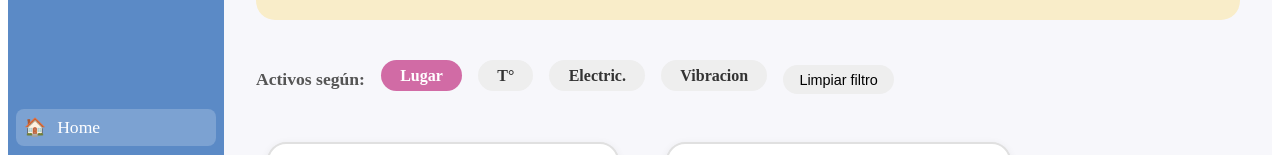
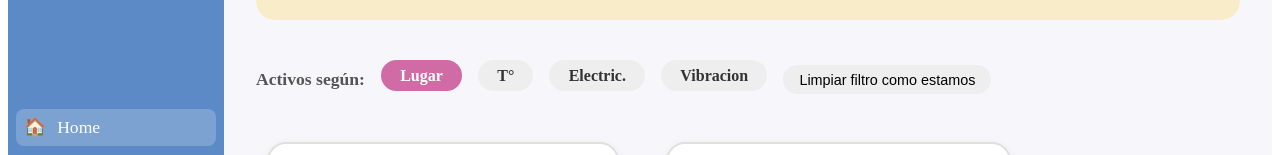
Before and after one commit to NachoOFC/SMTR, a Nuxt app: page / in a window 1280 px wide. Both pictures are taken after a click on the element "Lugar". Shown: the part 192-347 px from the top of the page. Built offline with nearby package versions, Linux system fonts and the light colour scheme.

Commit message:
holacomo estamos

```diff
--- a/pages/index.vue
+++ b/pages/index.vue
@@ -7,7 +7,7 @@
       <div class="filter-section">
         <h3>Activos según:</h3>
         <FilterChips :filters="filters" v-model="selectedFilter" />
-        <button v-if="selectedFilter" @click="clearFilter" class="clear-filter">Limpiar filtro</button>
+        <button v-if="selectedFilter" @click="clearFilter" class="clear-filter">Limpiar filtro como estamos </button>
       </div>
       <AssetList :assets="filteredAssets" />
     </div>
```
